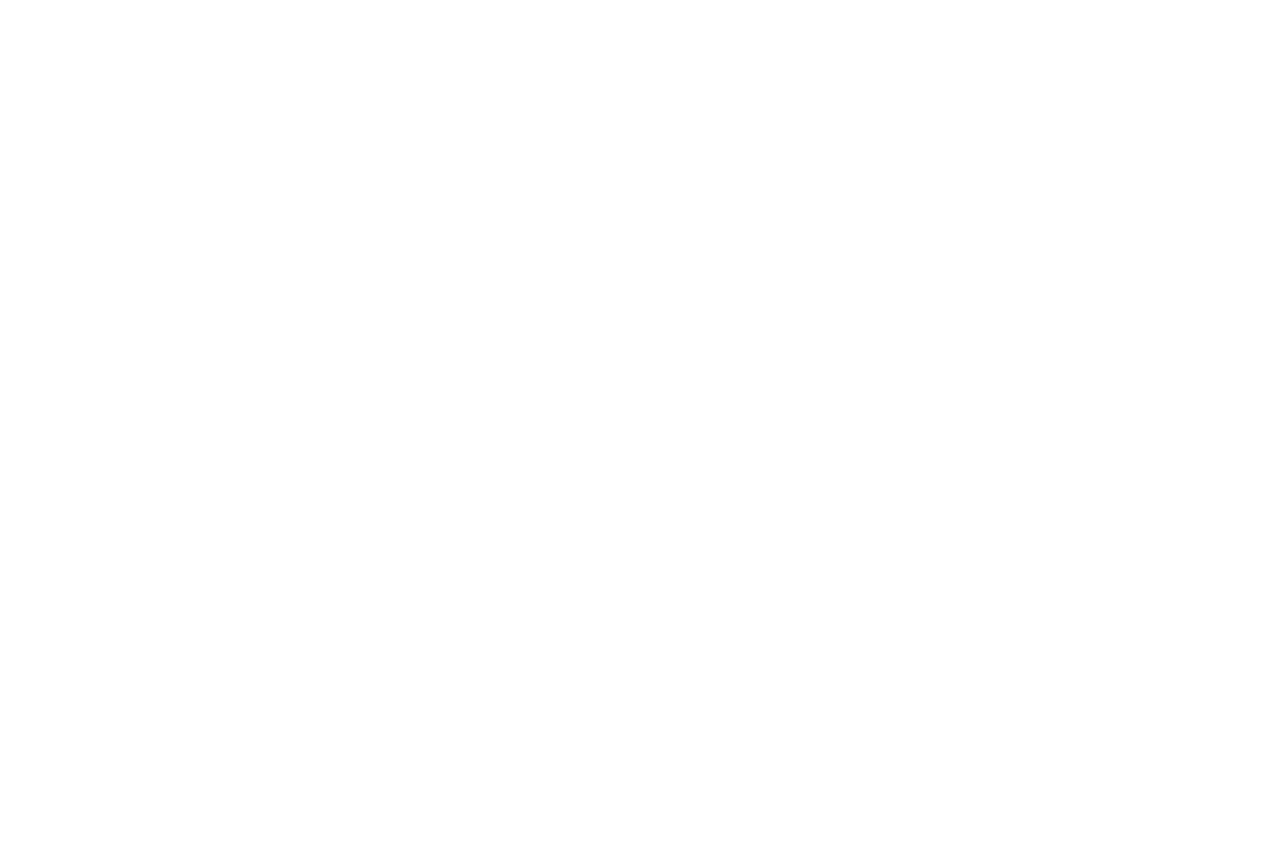
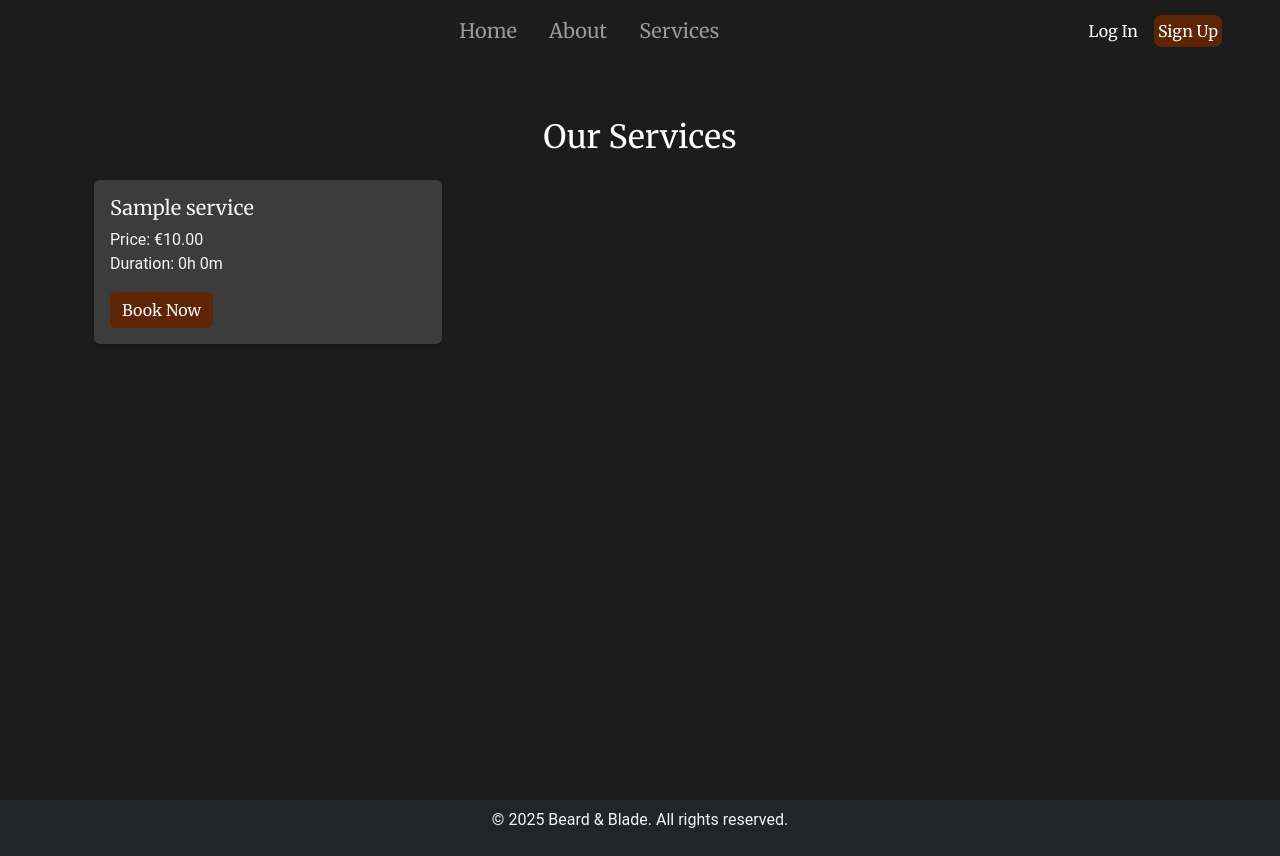
Before and after one commit to collinsevan/beard-blade, a Django app: page /services/ in a window 1280 px wide. Before the commit the page is empty. Before the commit the page ends 800 px from the top, so only its background shows below. Run offline with Django 4.2, Linux system fonts and the light colour scheme; tables that the repository leaves empty hold one stand-in row (values such as "Sample post").

Commit message:
Update services template. Add services style rulesets. Update base nav. Fix profile error profile view using old time_slot keyword.

```diff
--- a/barber/views.py
+++ b/barber/views.py
@@ -67,14 +67,13 @@ def profile(request):
     and their bookings. Retrieves all bookings for the user and separates
     them into upcoming and past bookings based on the current date.
     """
-
     # Retrieve all bookings for the current user
     all_bookings = Booking.objects.filter(
-        user=request.user).order_by('time_slot__date')
+        user=request.user).order_by('timeslots__date')
     today = date.today()
     # Separate bookings into upcoming and past
-    upcoming_bookings = all_bookings.filter(time_slot__date__gte=today)
-    past_bookings = all_bookings.filter(time_slot__date__lt=today)
+    upcoming_bookings = all_bookings.filter(timeslots__date__gte=today)
+    past_bookings = all_bookings.filter(timeslots__date__lt=today)
     context = {
         'username': request.user.username,
         'upcoming_bookings': upcoming_bookings,
--- a/static/css/style.css
+++ b/static/css/style.css
@@ -177,6 +177,35 @@ footer {
     color: var(--professional-white);
 }
 
+/* Services Card Styling */
+.services-card {
+    background-color: rgb(60, 60, 60);
+    /* Same as login form */
+    color: var(--professional-white);
+    border: none;
+    box-shadow: 0 4px 8px rgba(0, 0, 0, 0.2);
+    transition: transform 0.3s ease;
+}
+
+.services-card:hover {
+    transform: translateY(-5px);
+}
+
+.services-card .card-title,
+.services-card .card-text {
+    color: var(--professional-white);
+}
+
+.services-card .btn-custom {
+    background-color: #5d2506;
+    color: var(--professional-white);
+    border: none;
+    transition: background-color 0.3s ease;
+}
+
+.services-card .btn-custom:hover {
+    background-color: #4e3629;
+}
 
 /* Media Query for Smaller Screens */
 @media (max-width: 991px) {
--- a/templates/base.html
+++ b/templates/base.html
@@ -46,7 +46,7 @@
                 <a class="nav-link" href="{% url 'about' %}">About</a>
               </li>
               <li class="nav-item mx-2">
-                <a class="nav-link" href="#">Services</a>
+                <a class="nav-link" href="{% url 'services' %}">Services</a>
               </li>
               {% if user.is_authenticated %}
               <li class="nav-item mx-2">
--- a/templates/services.html
+++ b/templates/services.html
@@ -0,0 +1,42 @@
+{% extends "base.html" %}
+{% load static %}
+
+{% block title %}
+Services - Beard & Blade
+{% endblock %}
+
+{% block content %}
+<section class="container my-5">
+    <h2 class="text-center text-white mb-4">Our Services</h2>
+    <div class="row">
+        {% for service in services %}
+        <div class="col-md-4 mb-4">
+            <div class="card services-card h-100">
+                <div class="card-body">
+                    <h5 class="card-title">{{ service.name }}</h5>
+                    <p class="card-text">
+                        Price: €{{ service.price }}<br>
+                        Duration: {{ service.get_duration_display }}
+                    </p>
+                    {% if user.is_authenticated %}
+                    <a href="{% url 'book_now' %}" class="btn btn-custom">
+                        Book Now
+                    </a>
+                    {% else %}
+                    <a href="{% url 'login' %}?next={% url 'book_now' %}" class="btn btn-custom">
+                        Book Now
+                    </a>
+                    {% endif %}
+                </div>
+            </div>
+        </div>
+        {% empty %}
+        <div class="col-12">
+            <p class="text-white text-center">
+                No services available at this time.
+            </p>
+        </div>
+        {% endfor %}
+    </div>
+</section>
+{% endblock %}
```
